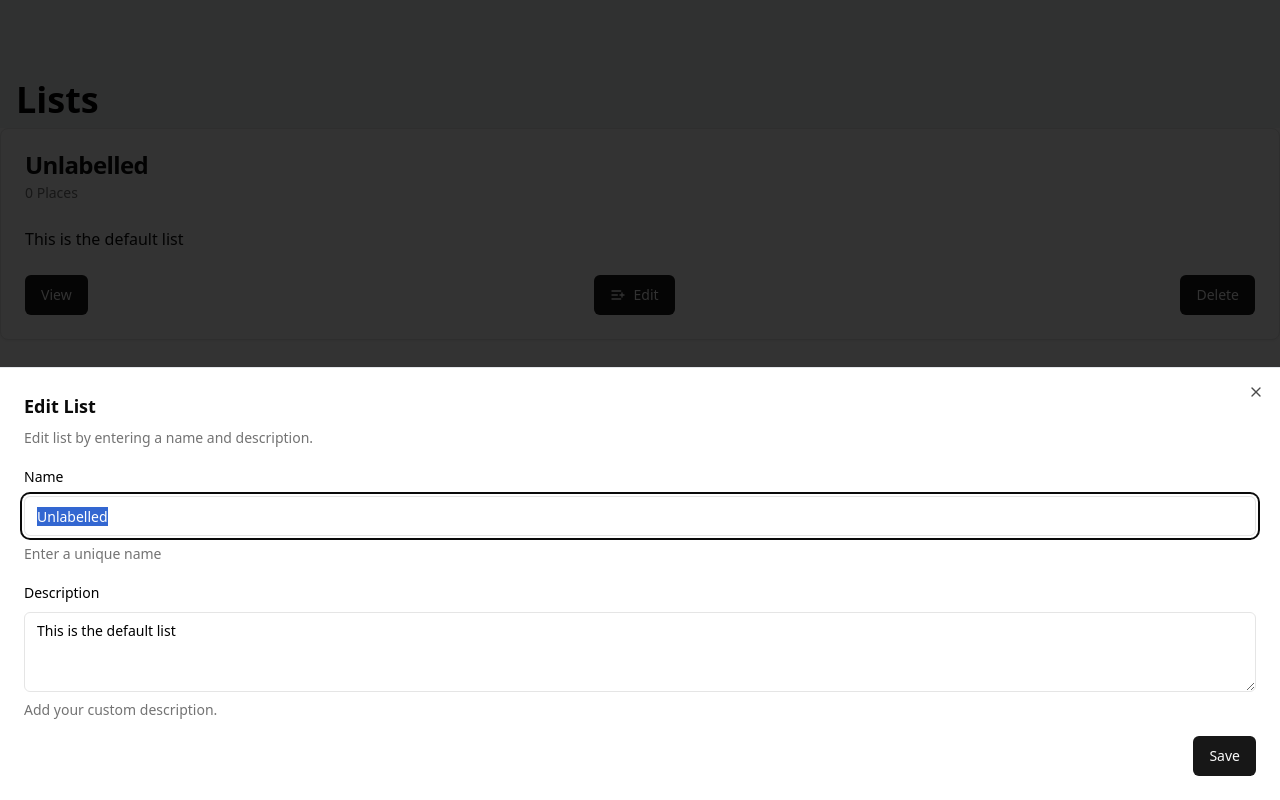
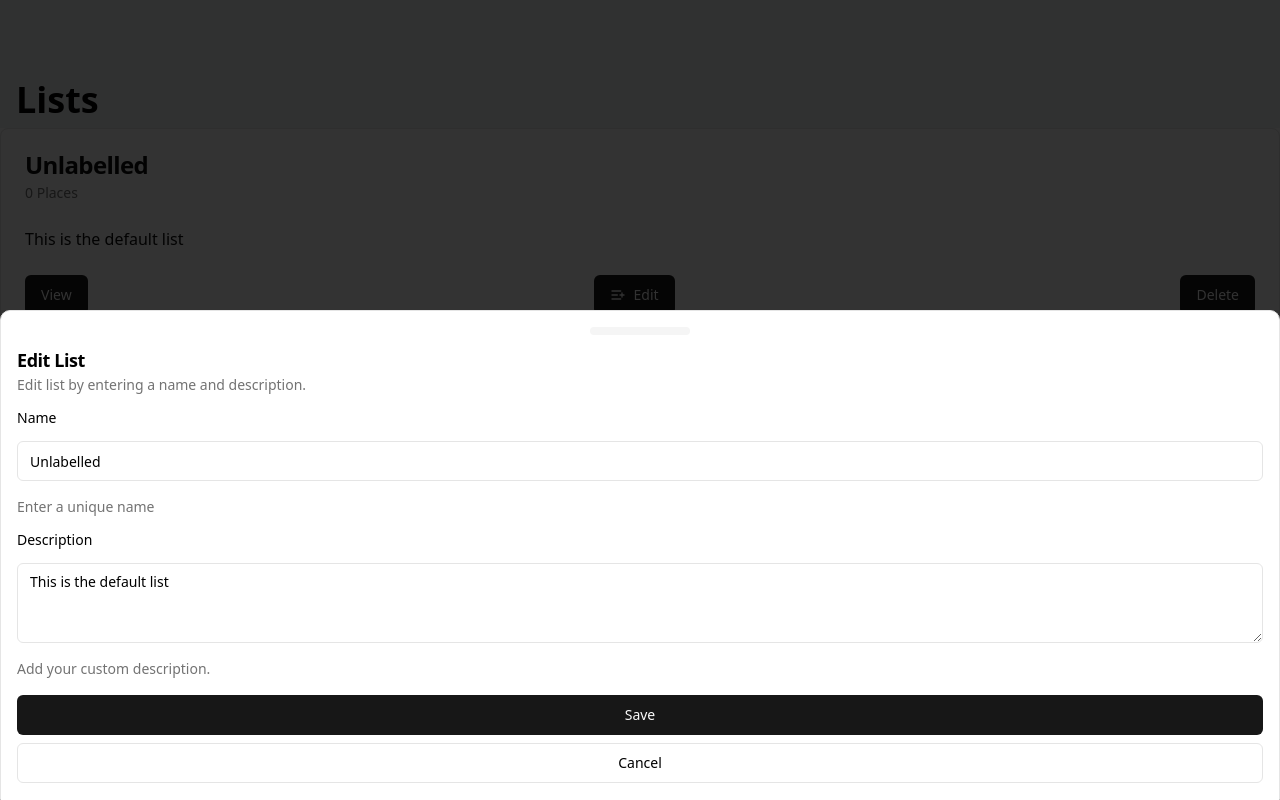
Before and after one commit to krishnaanaril/pin-board, a React (Vite) app: page /lists in a window 1280 px wide. Both pictures are taken after a click on the button "Edit". Shown: the top 800 px of the page. Built offline with nearby package versions, Linux system fonts and the light colour scheme.

Commit message:
feat: replace Sheet component with Drawer for improved UI/UX in SaveList and SaveLocation

```diff
--- a/src/components/SaveList.tsx
+++ b/src/components/SaveList.tsx
@@ -1,5 +1,4 @@
 import { ListDetails } from "@/store/model";
-import { Sheet, SheetContent, SheetDescription, SheetFooter, SheetHeader, SheetTitle, SheetTrigger } from "./ui/sheet";
 import { useEffect, useState } from "react";
 import { Button } from "./ui/button";
 import { ListPlus } from "lucide-react";
@@ -12,6 +11,16 @@ import { Input } from "./ui/input";
 import { Textarea } from "./ui/textarea";
 import { useToast } from "@/hooks/use-toast";
 import { getUniqueId } from "@/lib/helpers";
+import {
+    Drawer,
+    DrawerClose,
+    DrawerContent,
+    DrawerDescription,
+    DrawerFooter,
+    DrawerHeader,
+    DrawerTitle,
+    DrawerTrigger,
+} from "@/components/ui/drawer";
 
 function SaveList({ editList }: { editList?: ListDetails }) {
 
@@ -90,27 +99,27 @@ function SaveList({ editList }: { editList?: ListDetails }) {
     };
 
     return (
-        <Sheet open={open} onOpenChange={setOpen}>
-            <SheetTrigger asChild>
+        <Drawer open={open} onOpenChange={setOpen}>
+            <DrawerTrigger asChild>
                 <Button id={`${action.toLowerCase()}-list-button`}>
                     <ListPlus />
                     {action}
                 </Button>
-            </SheetTrigger>
-            <SheetContent side="bottom">
-                <SheetHeader>
-                    <SheetTitle>{action} List</SheetTitle>
-                    <SheetDescription>
+            </DrawerTrigger>
+            <DrawerContent>
+                <DrawerHeader>
+                    <DrawerTitle>{action} List</DrawerTitle>
+                    <DrawerDescription>
                         {action} list by entering a name and description.
-                    </SheetDescription>
-                </SheetHeader>
+                    </DrawerDescription>
+                </DrawerHeader>
                 <Form {...form}>
                     <form onSubmit={form.handleSubmit(onSubmit, onInvalid)}>
                         <FormField
                             control={form.control}
                             name="name"
                             render={({ field }) => (
-                                <FormItem className="my-4">
+                                <FormItem className="my-4 mt-auto flex flex-col gap-2 px-4">
                                     <FormLabel>Name</FormLabel>
                                     <FormControl>
                                         <Input placeholder="List Name" {...field} className="col-span-3" />
@@ -126,7 +135,7 @@ function SaveList({ editList }: { editList?: ListDetails }) {
                             control={form.control}
                             name="description"
                             render={({ field }) => (
-                                <FormItem className="my-4">
+                                <FormItem className="my-4 mt-auto flex flex-col gap-2 px-4">
                                     <FormLabel>Description</FormLabel>
                                     <FormControl>
                                         <Textarea placeholder="List Description" {...field} />
@@ -138,13 +147,18 @@ function SaveList({ editList }: { editList?: ListDetails }) {
                                 </FormItem>
                             )}
                         />
-                        <SheetFooter>
+                        <div className="mt-auto flex flex-col gap-2 px-4">
                             <Button id="save-button" type="submit">Save</Button>
-                        </SheetFooter>
+                        </div>
                     </form>
                 </Form>
-            </SheetContent>
-        </Sheet>
+                <DrawerFooter className="pt-2">
+                    <DrawerClose asChild>
+                        <Button variant="outline">Cancel</Button>
+                    </DrawerClose>
+                </DrawerFooter>
+            </DrawerContent>
+        </Drawer>
     );
 };
 
--- a/src/components/SaveLocation.tsx
+++ b/src/components/SaveLocation.tsx
@@ -21,7 +21,7 @@ import {
     DrawerHeader,
     DrawerTitle,
     DrawerTrigger,
-} from "@/components/ui/drawer"
+} from "@/components/ui/drawer";
 
 function SaveLocation({ editLocation }: { editLocation?: LocationDetails }) {
 
```
